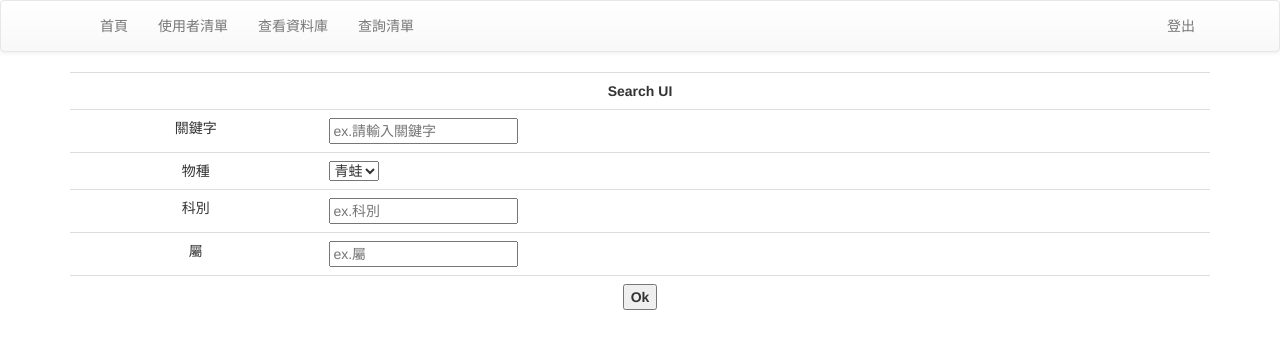
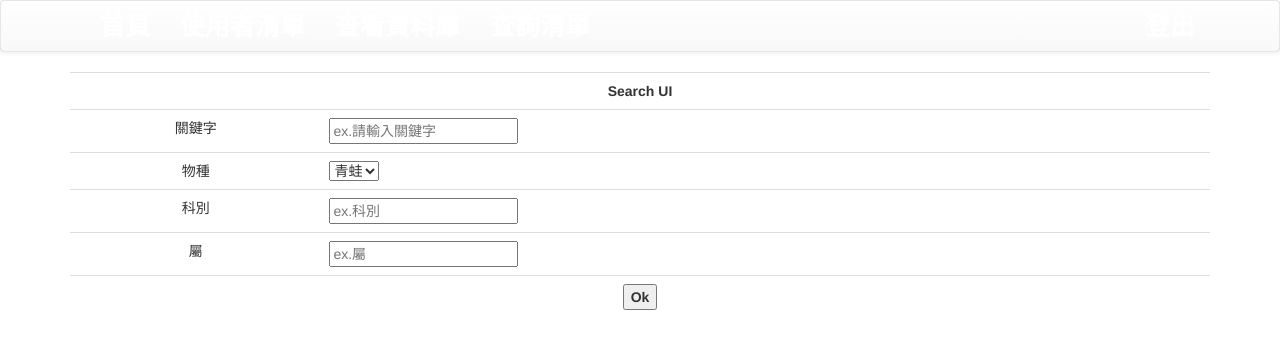
Before and after one commit to junanyeap/1061SE8Inquiry, a PHP site: page /SearchUI.php in a window 1280 px wide. Shown: the top 349 px of the page. Run offline with PHP 8.4, Linux system fonts and the light colour scheme; the visitor is signed in with stand-in values (Sample User, id 1); a stand-in replaces the project's code that opens the database connection.

Commit message:
search.php added and some changed

```diff
--- a/Views/header.php
+++ b/Views/header.php
@@ -7,29 +7,20 @@
   <!-- Latest compiled and minified JavaScript -->
   <script src="https://maxcdn.bootstrapcdn.com/bootstrap/3.3.7/js/bootstrap.min.js" integrity="sha384-Tc5IQib027qvyjSMfHjOMaLkfuWVxZxUPnCJA7l2mCWNIpG9mGCD8wGNIcPD7Txa" crossorigin="anonymous"></script>
 </head>
-<nav class="navbar navbar-default">
+<nav class="navbar navbar-default" style="background-color:#7f9c5c;">
   <div class="container">
-    <!-- Brand and toggle get grouped for better mobile display -->
-    <div class="navbar-header">
-      <button type="button" class="navbar-toggle collapsed" data-toggle="collapse" data-target="#bs-example-navbar-collapse-1" aria-expanded="false">
-        <span class="sr-only">Toggle navigation</span>
-        <span class="icon-bar"></span>
-        <span class="icon-bar"></span>
-        <span class="icon-bar"></span>
-      </button>
-    </div>
 
     <!-- Collect the nav links, forms, and other content for toggling -->
-    <div class="collapse navbar-collapse" id="bs-example-navbar-collapse-1">
-      <ul class="nav navbar-nav">
+    <div class="collapse navbar-collapse" id="bs-example-navbar-collapse-1" style="font-size:25px;">
+      <ul class="nav navbar-nav" >
         <!-- <li class="active"><a href="#"> <span class="sr-only">(current)</span></a></li> -->
-        <li><a href="../Views/index.php">首頁</a></li>
-        <li><a href="../Views/userinfo.php">使用者清單</a></li>
-        <li><a href="../Views/SearchView.php">查看資料庫</a></li>
-        <li><a href="../Views/SearchUI.php">查詢清單</a></li>
+        <li><a href="../Views/index.php" style="color:white;font-weight:bold">首頁</a></li>
+        <li><a href="../Views/userinfo.php" style="color:white;font-weight:bold">使用者清單</a></li>
+        <li><a href="../Views/SearchView.php" style="color:white;font-weight:bold">查看資料庫</a></li>
+        <li><a href="../Views/SearchUI.php" style="color:white;font-weight:bold">查詢清單</a></li>
       </ul>
       <ul class="nav navbar-nav navbar-right">
-        <li><a href='loginForm.php'>
+        <li><a href='loginForm.php' style="color:white;font-weight:bold">
           <?php
           session_start();
           if (isset($_SESSION['uID']) && $_SESSION['uID'] == true) {
```
Also changed, not shown: Views/search.php (+33 -42 lines).
